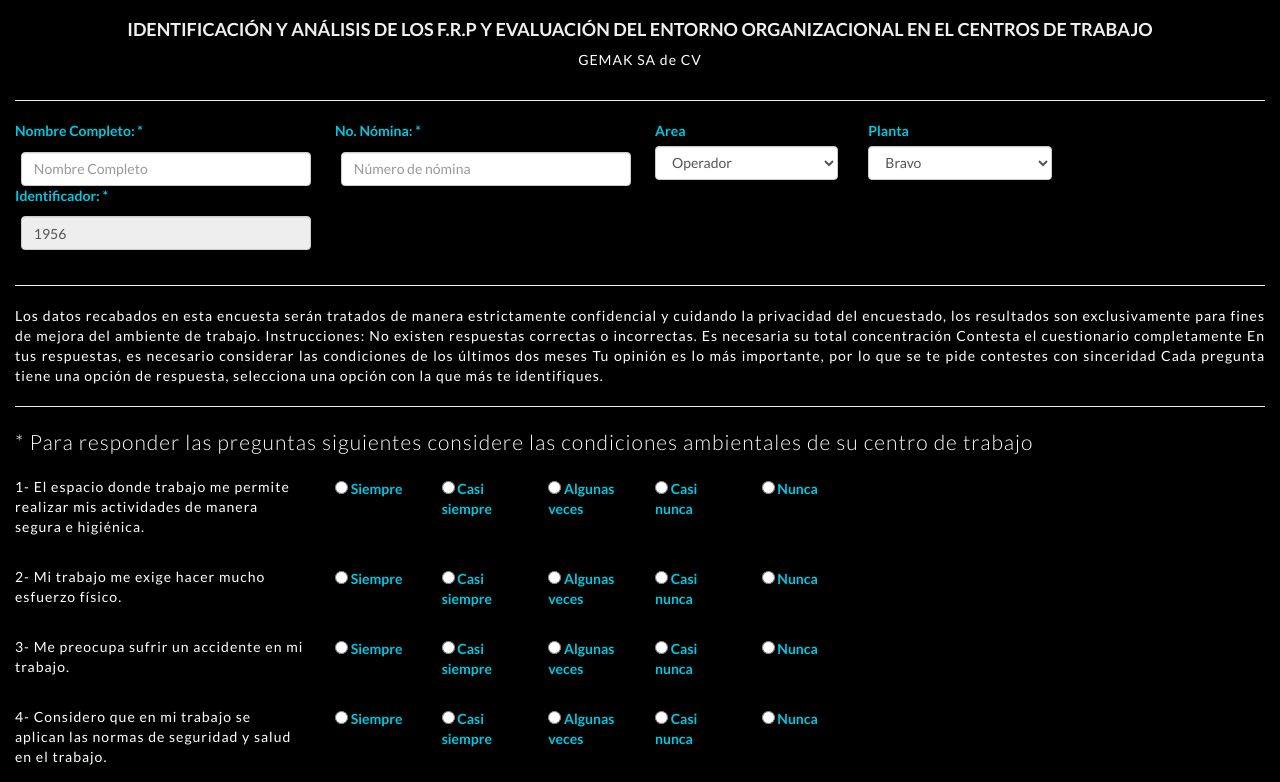
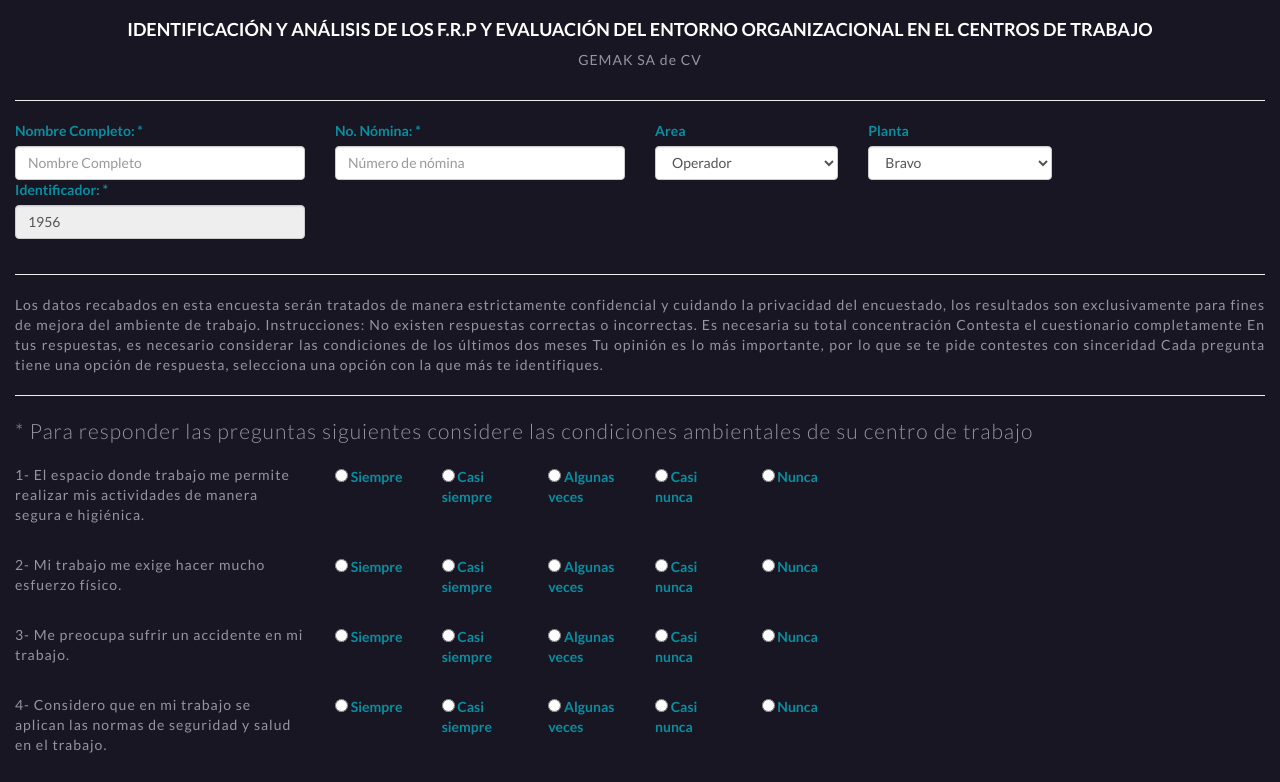
Before and after one commit to MalwarePig/EncuestaISO, a website: page src/views/index.html in a window 1280 px wide. Shown: the top 782 px of the page. Drawn offline with nearby package versions, Linux system fonts and the light colour scheme; files that its build step writes are made by us from their sources; files whose address does not match are found by name.

Commit message:
Corregido 2022

```diff
--- a/src/public/css/style.css
+++ b/src/public/css/style.css
@@ -1,16 +1,17 @@
 body {
 font-family : 'Lato', sans-serif;
-background : rgb(0, 0, 0);
-color: #00C8E0;
+background : #181622;
+color: #00cae0ab;
 }
-body p {
-color : #ffffff;
+
+p {
+color : #95949f;
 font-family : "Lato", sans-serif;
 font-size : 14px;
 letter-spacing : 1px;
 }
-body h2, h3, h4, h5, h6 {
-color : #141414;
+h2, h3, h4, h5, h6 {
+color : #95949f;
 font-family : "Lato", sans-serif;
 font-size : 18px;
 text-transform : capitalize;
@@ -19,7 +20,7 @@
 }
 
 h1 {
-  color : #f0f0f0;
+  color : #ffffff;
   font-family : "Lato", sans-serif;
   font-size : 18px;
   text-transform : capitalize;
@@ -27,12 +28,9 @@
   text-transform : uppercase;
 }
 
+
 /*/////////////////////////////////////////////////////////////////////////////////////////////////////////////////////////////////////////////////////////////////////////////*/
-input{
-  margin: 2% 2% 0% 2%;
-  padding: 1% 2%;
-  background-color: #afacac;
-}
+
 
 #lblForm{
   padding: 0% 0% 0% 1%;
```
